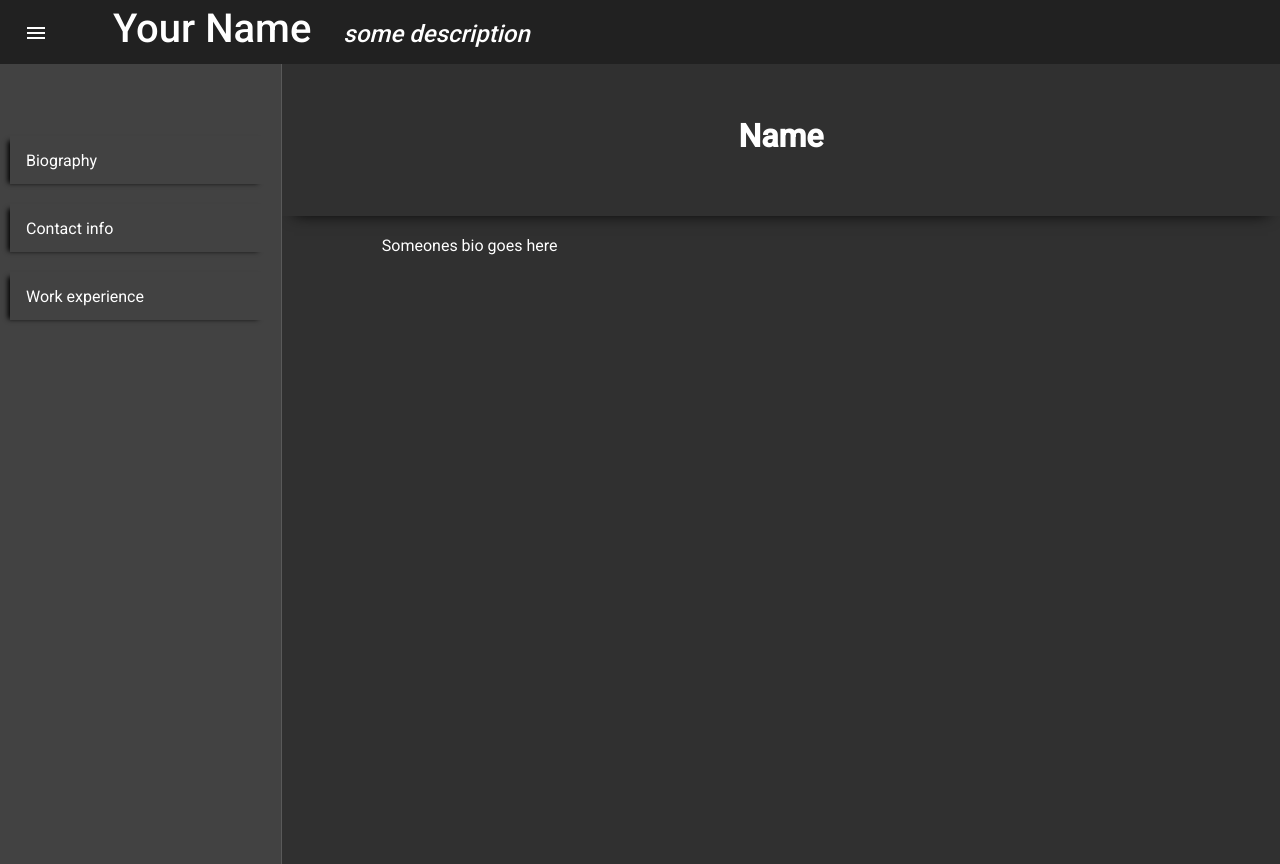
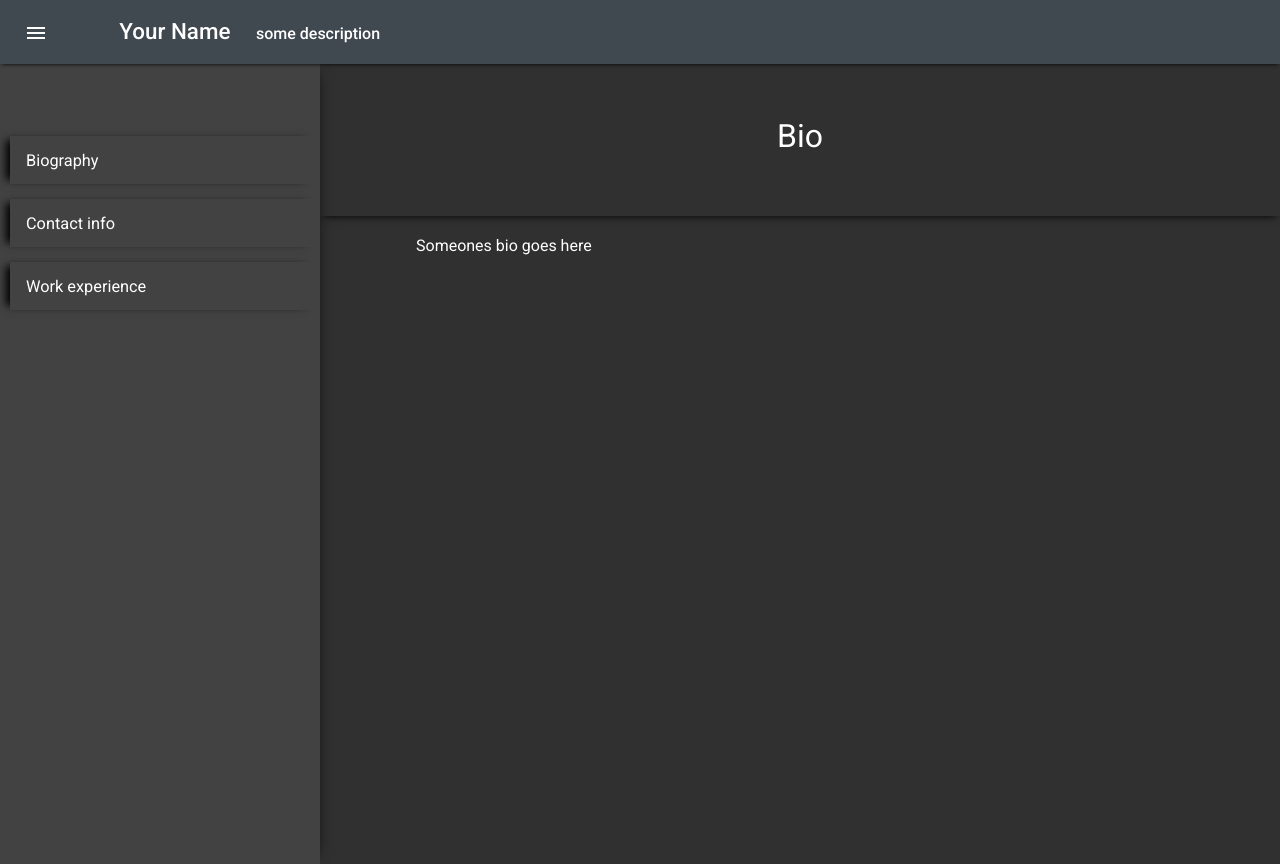
Before and after one commit to totome/personal-az-spa, an Angular app in the folder frontend/: page /main-view/bio in a window 1280 px wide. Built offline with nearby package versions, Linux system fonts and the light colour scheme.

Commit message:
CSS adjustments for shadings and innerHTML links; Minor refactoring

```diff
--- a/frontend/src/app/content-data.service.ts
+++ b/frontend/src/app/content-data.service.ts
@@ -11,7 +11,7 @@ const notFound = new EntryContent('404 Not Found', 'Post you are looking for can
 })
 export class ContentDataService {
   private readonly contents: {[id: string]: EntryContent} = {
-    bio: new EntryContent('Name', `
+    bio: new EntryContent('Bio', `
 <div>
 Someones bio goes here
 </div>`
--- a/frontend/src/app/content-view/content-view.component.css
+++ b/frontend/src/app/content-view/content-view.component.css
@@ -2,13 +2,18 @@ header.content-header {
   height: 15%;
   text-align: center;
   padding-top: 2em;
-  box-shadow: 0 10px 15px -12px black;
+  box-shadow: 0 4px 8px -4px black;
+}
+
+header.content-header h1{
+  font-weight: normal;
 }
 
 main.content-main {
-  padding: 20px 0 0 10%;
+  padding: 20px 10% 0 10%;
 }
 
+a,
 a:visited {
-  color: white;
+  color: lightcoral;
 }
--- a/frontend/src/app/content-view/content-view.component.html
+++ b/frontend/src/app/content-view/content-view.component.html
@@ -1,4 +1,4 @@
 <header class="content-header">
   <h1>{{title}}</h1>
 </header>
-<main class="content-main" [innerHTML]="this.content"></main>
+<main class="content-main inner-content" [innerHTML]="this.content"></main>
--- a/frontend/src/app/main-view/main-view.component.css
+++ b/frontend/src/app/main-view/main-view.component.css
@@ -1,19 +1,23 @@
 .sidenav-container {
-  height: 100%;
+  height: 100vh;
 }
 
 .sidenav {
-  width: 22vmax;
+  width: 25vmax;
+  box-shadow: 5px 0 15px -10px black;
+  border: none;
 }
 
 .sidenav .mat-toolbar {
   background: inherit;
 }
 
-.mat-toolbar.mat-primary {
+mat-toolbar.main-toolbar {
   position: sticky;
   top: 0;
-  z-index: 1;
+  z-index: 100;
+  background: #404850;
+  box-shadow: 0 2px 4px -2px black;
 }
 
 .main-toolbar div {
@@ -24,23 +28,30 @@
 .toolbar-name,
 .toolbar-desc {
   display: inline-block;
-  padding-left: 2rem;
 }
 
 .toolbar-name {
-  font-size: 2.5rem;
-  vertical-align: center;
+  margin-left: 3vw;
+  font-size: 1.4rem;
 }
 
 .toolbar-desc {
-  font-size: 1.5rem;
-  font-style: italic;
+  margin-left: 2vw;
+  font-size: 1rem;
 }
 
 mat-nav-list a {
-  width: 20vmax;
+  width: 24vmax;
   display: inline-block;
-  margin-bottom: 20px;
+  margin-bottom: 15px;
   margin-left: 10px;
-  box-shadow: -5px 2px 5px -3px black;
+  box-shadow: -8px 0px 8px -4px black;
+  font-size: 1.02em;
 }
+
+mat-nav-list a:hover,
+mat-nav-list a:active
+{
+  font-size: 1em;
+  box-shadow: 0 0 0 0 black;
+}
--- a/frontend/src/styles.css
+++ b/frontend/src/styles.css
@@ -2,3 +2,17 @@
 
 html, body { height: 100%; }
 body { margin: 0; font-family: Roboto, "Helvetica Neue", sans-serif; }
+.inner-content a {
+  display: inline-block;
+  color: whitesmoke;
+  text-decoration: none;
+  font-weight: bold;
+  padding: 10px 25px 10px 25px;
+  box-shadow: -5px 2px 5px -2px black;
+  font-size: 1.01em;
+}
+
+.inner-content a:hover {
+  box-shadow:  0 0 100px 100px rgba(255, 255, 255, 0.02) inset;
+  font-size: 1em;
+}
```
